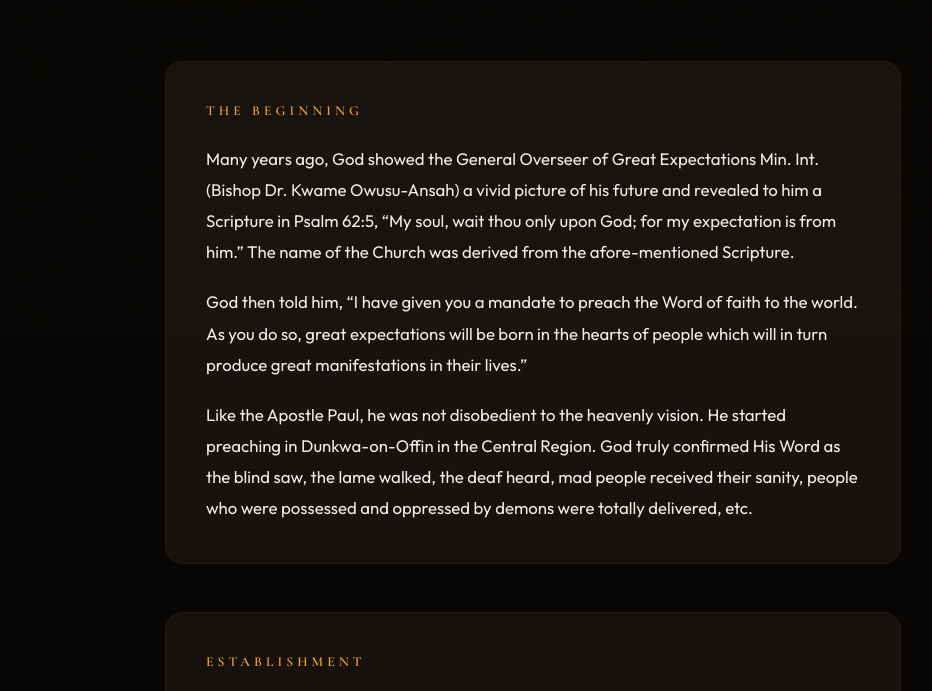
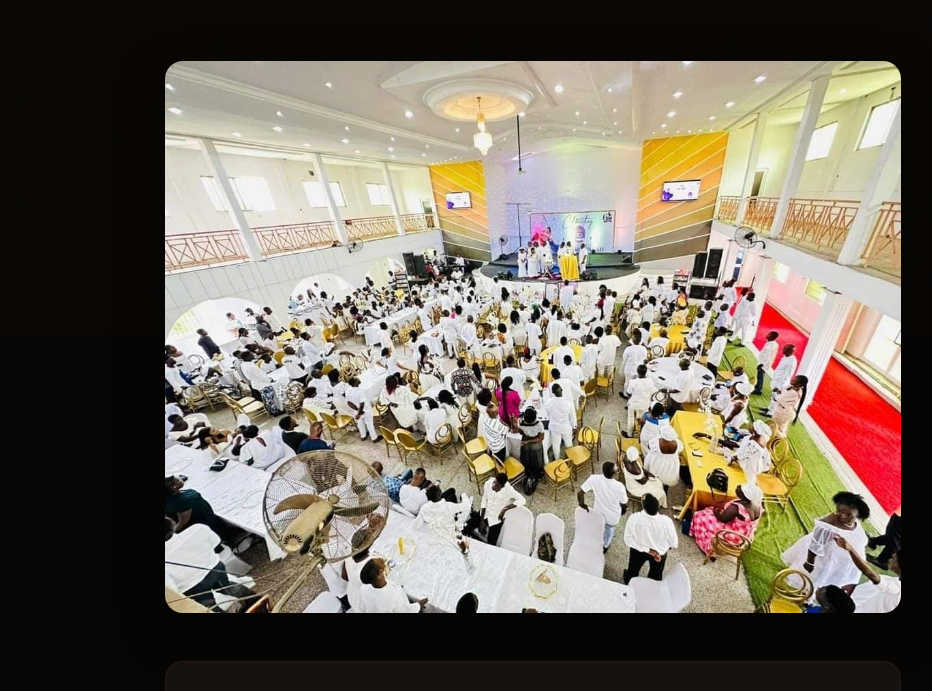
Before and after one commit to Lopescap/gem-chapel-website, a plain HTML site: page about.html in a window 1280 px wide. Shown: the part 466-1157 px from the top of the page, without its empty margins (107-1039 px from the left). Drawn offline with nearby package versions, Linux system fonts and the light colour scheme.

Commit message:
feat: add hero image to /about page above 'The Beginning' section

```diff
--- a/about.html
+++ b/about.html
@@ -57,6 +57,10 @@
 <!-- ======== ABOUT STORY ======== -->
 <section class="about-story">
   <div class="about-story-inner">
+
+    <div class="about-story-image">
+      <img src="/media/about-hero.jpg" alt="GEM Chapel gathering" loading="lazy">
+    </div>
 
     <div class="about-story-block">
       <p class="section-label">The Beginning</p>
--- a/styles.css
+++ b/styles.css
@@ -1452,6 +1452,24 @@
   display: flex;
   flex-direction: column;
   gap: 3rem;
+}
+
+.about-story-image {
+  width: 100%;
+  border-radius: 18px;
+  overflow: hidden;
+  box-shadow: var(--shadow-card);
+}
+
+.about-story-image img {
+  width: 100%;
+  height: auto;
+  display: block;
+  transition: transform 0.6s var(--ease-out-expo);
+}
+
+.about-story-image:hover img {
+  transform: scale(1.02);
 }
 
 .about-story-block {
```
Also changed, not shown: media/about-hero.jpg (added), media/inbound/openclaw-staged-9cefb91c-9205-4b72-ad09-16c6d924aad2/a1ce2823-0f4c-401f-9f4f-611a9613974e.jpg (added).
